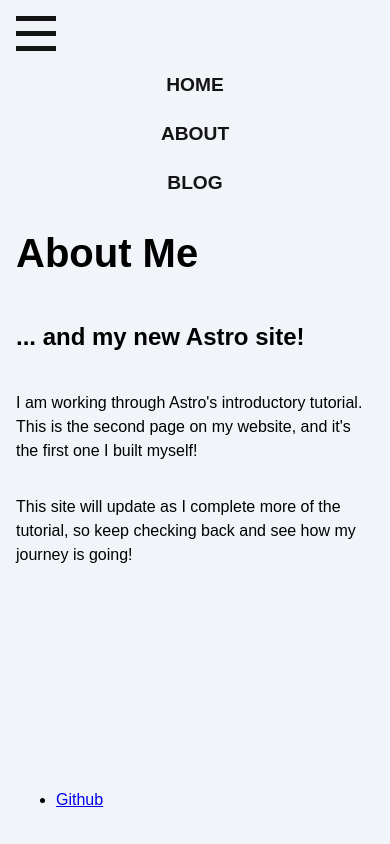
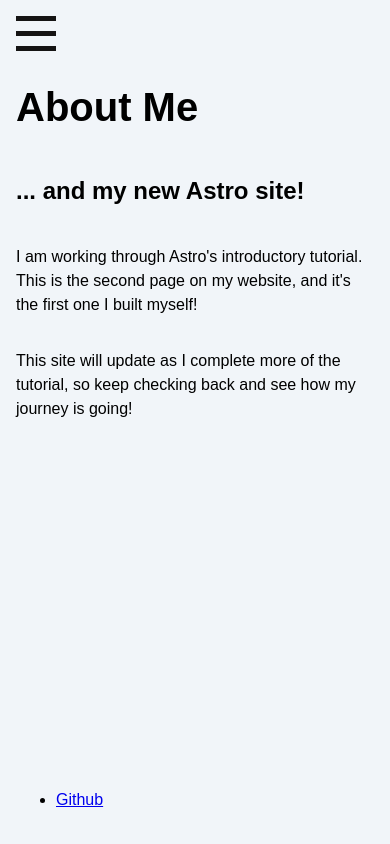
Before and after one commit to pretzelogical/pretzelogical.github.io, an Astro site: page /about in a window 390 px wide. Built offline with nearby package versions, Linux system fonts and the light colour scheme; Astro itself is replaced by a stand-in of ours.

Commit message:
Add hamburger menu logic

```diff
--- a/src/global.scss
+++ b/src/global.scss
@@ -35,7 +35,7 @@ $md-breakpoint: 636px;
   width: 100%;
   top: 5rem;
   left: 48px;
-  // display: none;
+  display: none;
   margin: 0;
   a {
     display: block;
@@ -46,28 +46,29 @@ $md-breakpoint: 636px;
     font-weight: bold;
     text-transform: uppercase;
     color: #151414;
+    border-radius: 4px;
   }
-  a:hover {
-    background-color: #7265d4;
-  }
-  a:focus {
+  a:hover, a:focus {
+    color: #f1f5f9;
     background-color: #7265d4;
   }
   @media screen and (min-width: $md-breakpoint) {
     & {
-      .nav-links {
-        margin-left: 5em;
-        display: block;
-        position: static;
-        width: auto;
-        background: none;
-      }
+      margin-left: 5em;
+      display: block;
+      position: static;
+      width: auto;
+      background: none;
     }
     & a {
       display: inline-block;
       padding: 15px 20px;
     }
   }
+}
+
+.expanded {
+  display: unset;
 }
 
 // Hamburger menu
--- a/src/pages/about.astro
+++ b/src/pages/about.astro
@@ -11,6 +11,7 @@ const pageTitle = "About Me";
 		<link rel="icon" type="image/svg+xml" href="/favicon.svg" />
 		<meta name="viewport" content="width=device-width" />
 		<meta name="generator" content={Astro.generator} />
+		<script src="../scripts/hamburger.js"></script>
 		<title>{pageTitle}</title>
 	</head>
 	<body>
--- a/src/pages/blog.astro
+++ b/src/pages/blog.astro
@@ -12,6 +12,7 @@ const pageTitle = "Blog";
 		<link rel="icon" type="image/svg+xml" href="/favicon.svg" />
 		<meta name="viewport" content="width=device-width" />
 		<meta name="generator" content={Astro.generator} />
+		<script src="../scripts/hamburger.js"></script>
 		<title>{pageTitle}</title>
 	</head>
 	<body>
--- a/src/pages/index.astro
+++ b/src/pages/index.astro
@@ -11,14 +11,15 @@ const pageTitle = "Home";
 		<link rel="icon" type="image/svg+xml" href="/favicon.svg" />
 		<meta name="viewport" content="width=device-width" />
 		<meta name="generator" content={Astro.generator} />
+		<script src="../scripts/hamburger.js"></script>
 		<title>{pageTitle}</title>
 	</head>
 	<body>
 		<header>
-			<h1>Pretzelnet</h1>
+			<Navigation />
 		</header>
 		<main>
-			<Navigation />
+			<h1>Pretzelnet</h1>
 		</main>
 		<Footer />
 	</body>
--- /dev/null
+++ b/src/scripts/hamburger.js
@@ -0,0 +1,3 @@
+document.querySelector('.hamburger').addEventListener('click', () => {
+  document.querySelector('.nav-links').classList.toggle('expanded');
+});
```
Also changed, not shown: src/global.css, 1 other file.
